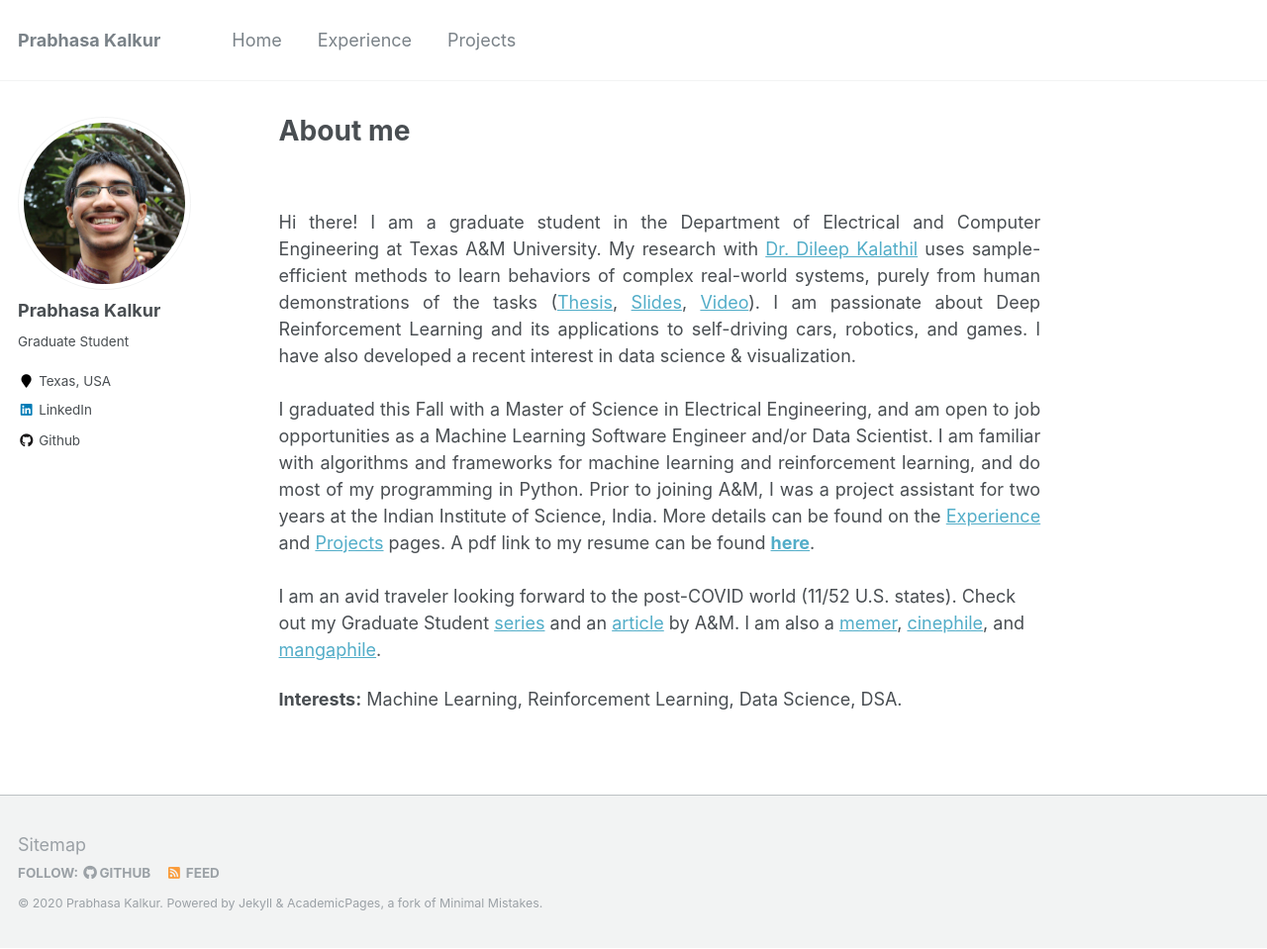
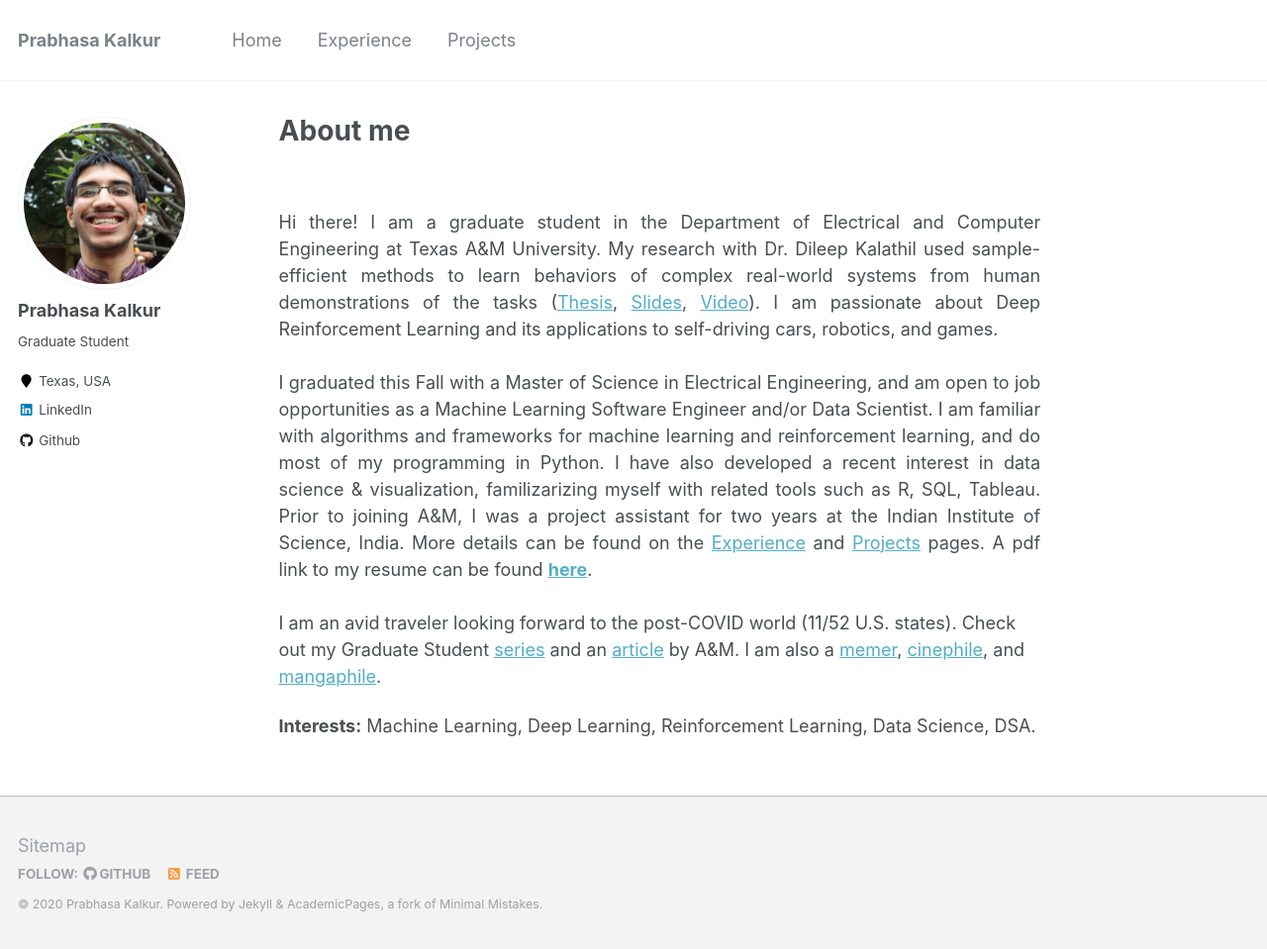
Before and after one commit to prabhasak/prabhasak.github.io, a Jekyll site: the page built from _pages/about.md, in a window 1280 px wide and 959 px high. Shown: the whole window at 99% size. Built offline with Jekyll 4.4.1, drawn with Linux system fonts in a browser that asks for light colours.

Commit message:
updated resume

```diff
--- a/_pages/about.md
+++ b/_pages/about.md
@@ -19,12 +19,12 @@ redirect_from:
 
 <!-- Here, I worked with Dr. Chandra Murthy on addressing the uncertainty in indoor device self-localization, and with Dr. Navin Kashyap on the problem of routing robots for simultaneous pickup & delivery of items. <br><br> -->
 
-Hi there! I am a graduate student in the Department of Electrical and Computer Engineering at Texas A&M University. My research with <a href="http://people.tamu.edu/~dileep.kalathil/">Dr. Dileep Kalathil</a> uses sample-efficient methods to learn behaviors of complex real-world systems, purely from human demonstrations of the tasks (<a href="https://prabhasak.github.io/files/Masters_Thesis_Prabhasa_Kalkur.pdf">Thesis</a>, <a href="https://prabhasak.github.io/files/Masters_Thesis_Prabhasa_Kalkur_Slides.pdf">Slides</a>, <a href="https://vimeo.com/472405835">Video</a>). I am passionate about Deep Reinforcement Learning and its applications to self-driving cars, robotics, and games. I have also developed a recent interest in data science & visualization. <br><br>
+Hi there! I am a graduate student in the Department of Electrical and Computer Engineering at Texas A&M University. My research with Dr. Dileep Kalathil used sample-efficient methods to learn behaviors of complex real-world systems from human demonstrations of the tasks (<a href="https://prabhasak.github.io/files/Masters_Thesis_Prabhasa_Kalkur.pdf">Thesis</a>, <a href="https://prabhasak.github.io/files/Masters_Thesis_Prabhasa_Kalkur_Slides.pdf">Slides</a>, <a href="https://vimeo.com/472405835">Video</a>). I am passionate about Deep Reinforcement Learning and its applications to self-driving cars, robotics, and games. <br><br>
 
-I graduated this Fall with a Master of Science in Electrical Engineering, and am open to job opportunities as a Machine Learning Software Engineer and/or Data Scientist. I am familiar with algorithms and frameworks for machine learning and reinforcement learning, and do most of my programming in Python. Prior to joining A&M, I was a project assistant for two years at the Indian Institute of Science, India. More details can be found on the <a href="http://prabhasak.github.io/experience">Experience</a> and <a href="http://prabhasak.github.io/projects">Projects</a> pages. A pdf link to my resume can be found <a href="https://prabhasak.github.io/files/Resume_Prabhasa_Kalkur.pdf"><b>here</b></a>. <br><br>
+I graduated this Fall with a Master of Science in Electrical Engineering, and am open to job opportunities as a Machine Learning Software Engineer and/or Data Scientist. I am familiar with algorithms and frameworks for machine learning and reinforcement learning, and do most of my programming in Python. I have also developed a recent interest in data science & visualization, familizarizing myself with related tools such as R, SQL, Tableau. Prior to joining A&M, I was a project assistant for two years at the Indian Institute of Science, India. More details can be found on the <a href="http://prabhasak.github.io/experience">Experience</a> and <a href="http://prabhasak.github.io/projects">Projects</a> pages. A pdf link to my resume can be found <a href="https://prabhasak.github.io/files/Resume_Prabhasa_Kalkur.pdf"><b>here</b></a>. <br><br>
 
 </div>
 
 I am an avid traveler looking forward to the post-COVID world (11/52 U.S. states). Check out my Graduate Student [series](https://www.instagram.com/explore/tags/talesattamu/) and an [article](https://engineering.tamu.edu/news/2019/05/balancing-engineering-and-creativity.html) by A&M. I am also a [memer](https://www.facebook.com/Scratchpad.IGSA/photos/a.534487949954447/2212542242149001/), [cinephile](https://letterboxd.com/prabhasa/), and [mangaphile](https://myanimelist.net/profile/prabhasa).
 
-**Interests:** Machine Learning, Reinforcement Learning, Data Science, DSA.
+**Interests:** Machine Learning, Deep Learning, Reinforcement Learning, Data Science, DSA.
```
Also changed, not shown: 1 other file.
